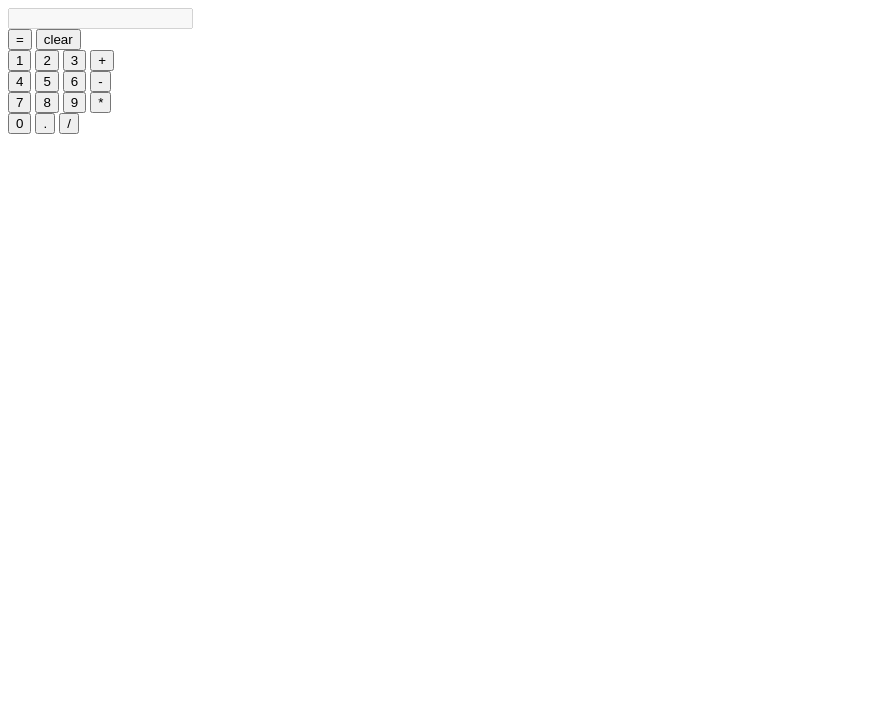
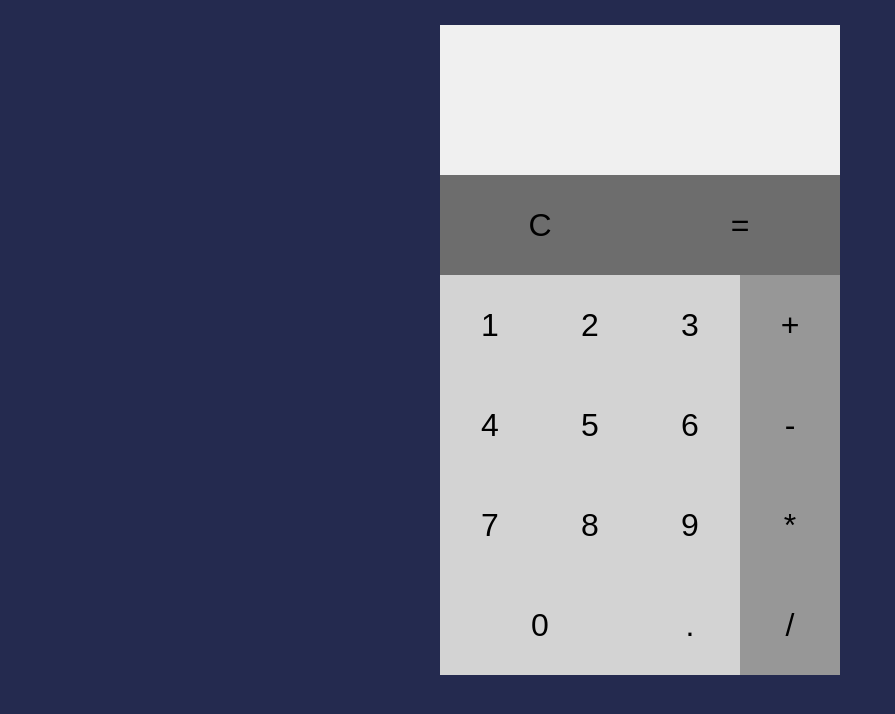
Before and after one commit to enriquejr22/DES350, a plain HTML site: page Calculator.html in a window 1280 px wide. Shown: the whole page, without its empty margins (0-895 px from the left). Drawn offline with Linux system fonts and the light colour scheme.

Commit message:
Add files via upload

```diff
--- a/Calculator.html
+++ b/Calculator.html
@@ -2,7 +2,116 @@
 <html>
 <head>
 <meta charset="UTF-8">
-<title>Untitled Document</title>
+<title>Calculator</title>
+
+	<style>
+
+		body{
+			background-color: #242A4F;
+			margin:0;
+			margin-top:25px;
+			font-family: Gotham, "Helvetica Neue", Helvetica, Arial, "sans-serif";
+
+
+		}
+
+		#myCalculator{
+			margin-left: calc(50% - 200px);
+			pdding:0;
+		}
+
+		#display{
+			width: 400px;
+			height:150px;
+			background-color: #F0F0F0;
+			border: none;
+			text-align: right;
+			margin:0;
+			padding: 0;
+			font-size: 32px;
+		}
+
+		.inputRow{
+			margin:0;
+			padding: 0;
+			font-size:0;
+		}
+
+		.operator1{
+			width: 200px;
+			height:100px;
+			margin: 0;
+			border: none;
+			background-color: #6D6D6D;
+			font-size: 32px;
+		}
+
+		.operator1:hover{
+			background-color: #242A4F;
+			color: white;
+		}
+
+		.operator1:active{
+			background-color: black;
+		}
+
+		.operator{
+			width: 100px;
+			height: 100px;
+			margin:0;
+			border: none;
+			background-color: #979797;
+			font-size: 32px;
+		}
+
+		.operator:hover{
+			background-color: #080A22;
+			color: white;
+		}
+		.operator:active{
+			background-color: black;
+		}
+
+		.number{
+			width: 100px;
+			height: 100px;
+			background-color: lightgray;
+			border: none;
+			border-radius: 0;
+			margin: 0;
+			padding: 0;
+			font-size: 32px;
+
+
+
+		}
+
+		.number:hover{
+			background-color: #242A4F;
+			color: white;
+		}
+
+		.number:active{
+			background-color: black;
+		}
+		#clear{
+			background-color: ;
+
+		}
+
+		#clear:hover{
+			background-color: #131313;
+		}
+		#clear:active{
+			background-color: black;
+		}
+
+		#zero{
+			width: 200px;
+		}
+
+	</style>
+
 </head>
 
 <body>
@@ -13,8 +122,8 @@
 			</div>
 
 			<div class="inputRow">
-				<input type="button" class="operator" name="equals" value="=" onclick="calculator.display.value=eval(calculator.display.value)">
-				<input type="button" class="operator" name="clear" value="clear" onclick="calculator.display.value=''">
+				<input type="button" id="clear" class="operator1" name="clear" value="C" onclick="calculator.display.value=''">
+				<input type="button" class="operator1" name="equals" value="=" onclick="calculator.display.value=eval(calculator.display.value)">
 			</div>
 
 			<div class="inputRow">
@@ -38,8 +147,9 @@
 			</div>
 
 			<div class="inputRow">
-				<input type="button" class="number" value="0" onclick="calculator.display.value +='0'">
+				<input type="button" id="zero" class="number" value="0" onclick="calculator.display.value +='0'">
 				<input type="button" class="number" value="." onclick="calculator.display.value +='.'">
+
 				<input type="button" class="operator" name="divide" value="/" onclick="calculator.display.value +='/'">
 			</div>
 
```
